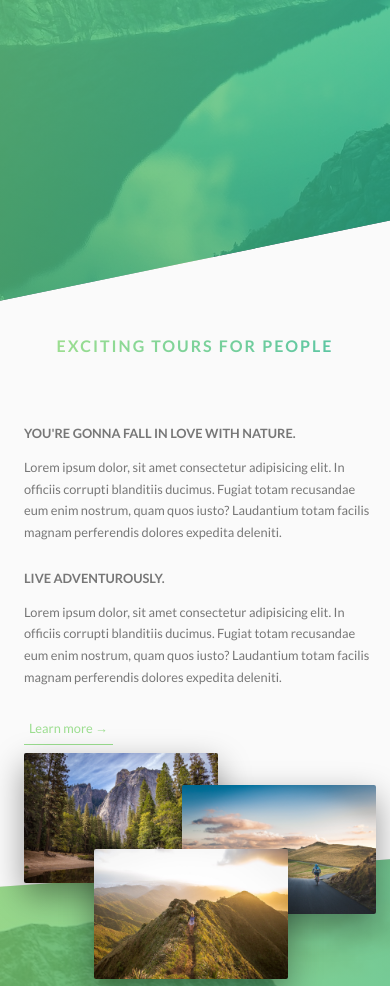
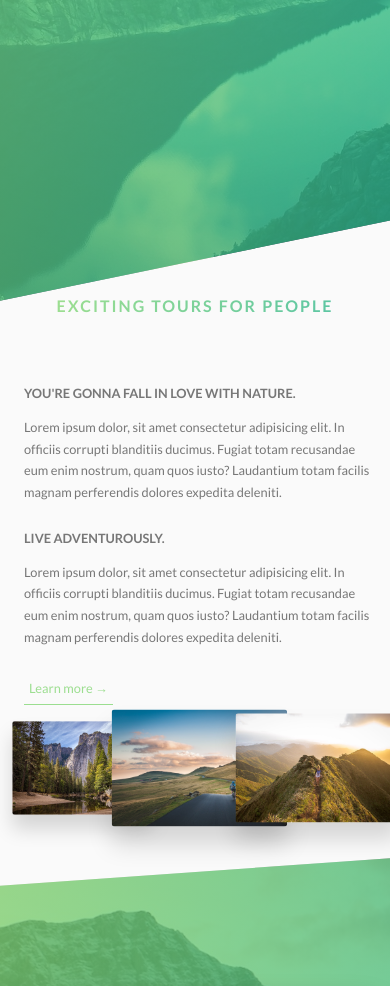
Before and after one commit to sean-xiao-zhao7/sass1, a website: page index.html in a window 390 px wide. Shown: the part 501-1487 px from the top of the page. Drawn offline with Linux system fonts and the light colour scheme.

Commit message:
Complete media queries

```diff
--- a/sass/components/_images.scss
+++ b/sass/components/_images.scss
@@ -10,19 +10,42 @@
         transition: transform 0.2s;
         outline-offset: 2rem;
 
+        @include respond(tab-port) {
+            float: left;
+            position: relative;
+            width: 33.3333%;
+            box-shadow: $box-shadow-1;
+        }
+
         &--p1 {
             left: 0;
             top: -2rem;
+
+            @include respond(tab-port) {
+                top: 0;
+                transform: scale(1.2);
+            }
         }
 
         &--p2 {
             right: 0;
             top: 2rem;
+
+            @include respond(tab-port) {
+                top: 0;
+                transform: scale(1.5);
+            }
         }
 
         &--p3 {
             left: 20%;
             top: 10rem;
+
+            @include respond(tab-port) {
+                top: 0;
+                left: 0;
+                transform: scale(1.4);
+            }
         }
 
         &:hover {
--- a/sass/layout/_footer.scss
+++ b/sass/layout/_footer.scss
@@ -10,6 +10,10 @@
     &__logo-container {
         text-align: center;
         margin-bottom: 8rem;
+
+        @include respond(tab-port) {
+            margin-bottom: 4rem;
+        }
     }
 
     &__logo {
--- a/sass/pages/_home.scss
+++ b/sass/pages/_home.scss
@@ -2,6 +2,10 @@
     background-color: $color-grey-light;
     padding: 25rem 0;
     margin-top: -20vh;
+
+    @include respond(tab-port) {
+        padding: 20rem 0;
+    }
 }
 
 .section-features {
@@ -15,6 +19,10 @@
 
     &>* {
         transform: skewY(4deg);
+    }
+
+    @include respond(tab-port) {
+        padding: 15rem 0;
     }
 }
 
@@ -35,15 +43,22 @@ section.book {
 }
 
 div.book {
-    background-image: linear-gradient(105deg, rgba(white, .9) 0, rgba(white, .9) 50%, transparent 50%), url(../img/nat-10.jpg);
+    background-image: linear-gradient(105deg, rgba(white, .9) 0, rgba(white, .9) 90%, transparent 90%), url(../img/nat-10.jpg);
     background-size: 100%;
-    height: 50rem;
     border-radius: 3px;
     box-shadow: $box-shadow-1;
+
+    @include respond(tab-land) {
+        background-size: cover;
+    }
 
     &__form {
         width: 50%;
         padding: 6rem;
 
+        @include respond(tab-land) {
+            width: 90%;
+            padding: 2rem;
+        }
     }
 }
```
Also changed, not shown: css/nodis.css.
